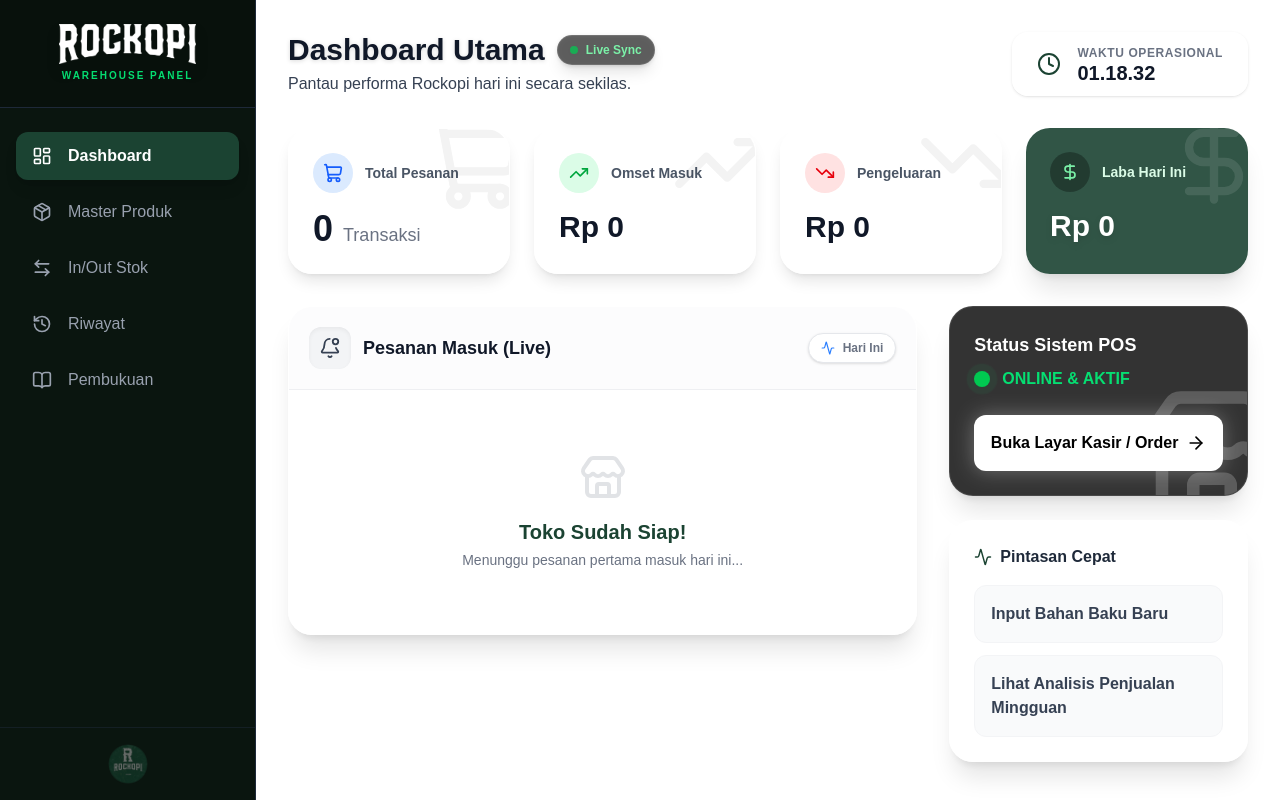
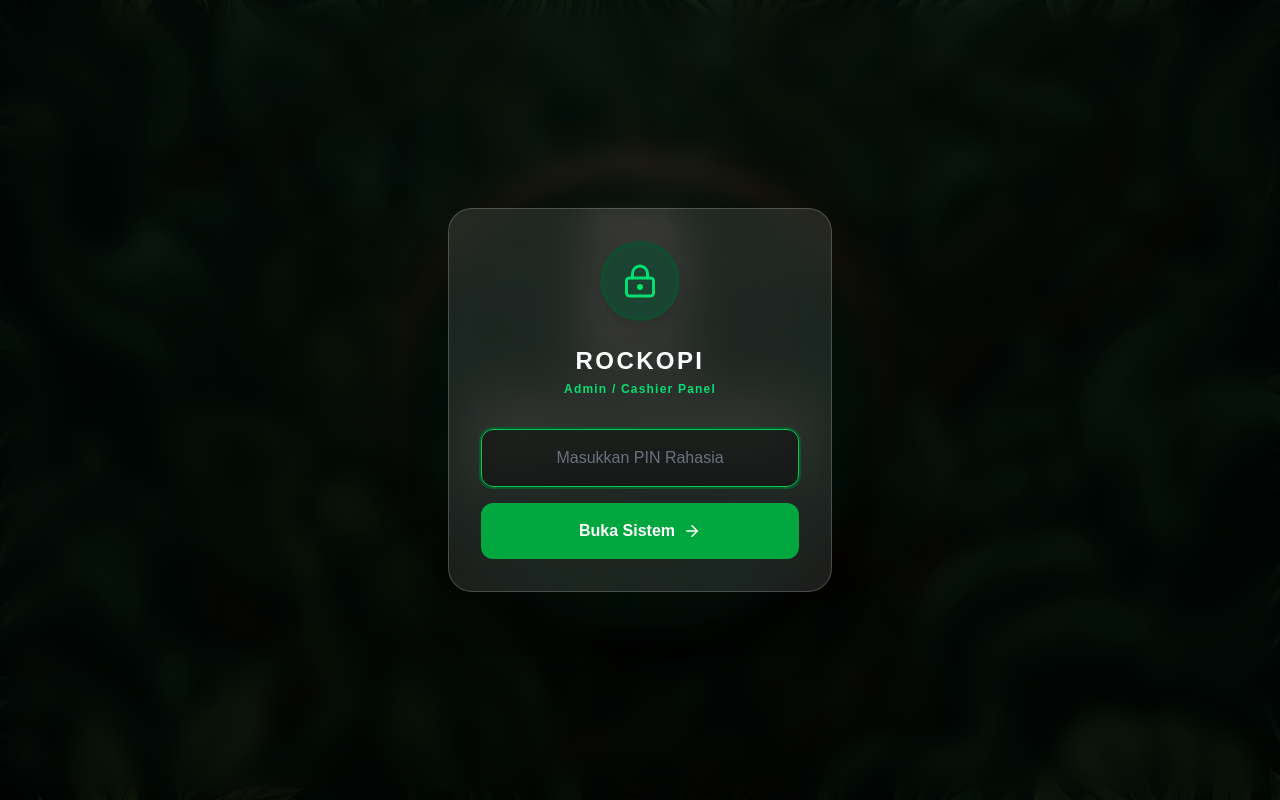
Before and after one commit to jacquilla/rockopi-app, a Next.js app: page / in a window 1280 px wide. Built offline with nearby package versions, Linux system fonts and the light colour scheme.

Commit message:
settings dan passwords

```diff
--- a/app/(admin)/layout.tsx
+++ b/app/(admin)/layout.tsx
@@ -1,5 +1,6 @@
 "use client";
 
+import { useState, useEffect } from "react";
 import Link from "next/link";
 import { usePathname } from "next/navigation";
 import {
@@ -8,15 +9,19 @@ import {
   ArrowLeftRight,
   History,
   BookOpen,
+  LockKeyhole,
+  ArrowRight,
+  Settings,
 } from "lucide-react";
 import "../globals.css";
 
 const menuItems = [
   { name: "Dashboard", path: "/", icon: LayoutDashboard },
-  { name: "Master Produk", path: "/products", icon: Package }, // Jalur sudah diperbaiki ke /products
+  { name: "Master Produk", path: "/products", icon: Package },
   { name: "In/Out Stok", path: "/transactions", icon: ArrowLeftRight },
   { name: "Riwayat", path: "/logs", icon: History },
   { name: "Pembukuan", path: "/finance", icon: BookOpen },
+  { name: "Pengaturan", path: "/settings", icon: Settings }, // MENU BARU
 ];
 
 export default function RootLayout({
@@ -27,14 +32,86 @@ export default function RootLayout({
   const pathname = usePathname();
   const isCustomerPage = pathname === "/order";
 
+  const [isAuthenticated, setIsAuthenticated] = useState(false);
+  const [pinCode, setPinCode] = useState("");
+  const [isChecking, setIsChecking] = useState(true);
+
+  useEffect(() => {
+    const loggedIn = sessionStorage.getItem("rockopi_auth_pin");
+    if (loggedIn === "true") {
+      setIsAuthenticated(true);
+    }
+    setIsChecking(false);
+  }, []);
+
+  const handleLogin = (e: React.FormEvent) => {
+    e.preventDefault();
+
+    // MENGAMBIL PIN DARI DATABASE LOKAL (DEFAULT: 123456 JIKA BELUM DISET)
+    const savedPin = localStorage.getItem("rockopi_admin_pin") || "123456";
+
+    if (pinCode === savedPin) {
+      setIsAuthenticated(true);
+      sessionStorage.setItem("rockopi_auth_pin", "true");
+    } else {
+      alert("Akses Ditolak! PIN yang Anda masukkan salah.");
+      setPinCode("");
+    }
+  };
+
+  if (isChecking) {
+    return (
+      <html lang="en">
+        <body className="bg-[#0a150f]"></body>
+      </html>
+    );
+  }
+
   return (
     <html lang="en">
       <body className="bg-gray-50">
+        {!isCustomerPage && !isAuthenticated ? (
+          <div className="min-h-screen bg-[#0a150f] flex flex-col items-center justify-center p-4 bg-[url('/bg-rockopi.avif')] bg-cover bg-center">
+            <div className="absolute inset-0 bg-black/80 backdrop-blur-md z-0"></div>
+
+            <div className="relative z-10 w-full max-w-sm bg-white/10 backdrop-blur-xl p-8 rounded-3xl shadow-2xl border border-white/20 flex flex-col items-center text-center">
+              <div className="w-20 h-20 bg-[#1B4332] rounded-full flex items-center justify-center mb-6 shadow-lg border-4 border-green-900/50">
+                <LockKeyhole size={36} className="text-green-400" />
+              </div>
+
+              <h1 className="text-2xl font-black tracking-widest uppercase text-white mb-1">
+                ROCKOPI
+              </h1>
+              <p className="text-xs tracking-widest text-green-400 font-bold mb-8">
+                Admin / Cashier Panel
+              </p>
+
+              <form onSubmit={handleLogin} className="w-full space-y-4">
+                <div>
+                  <input
+                    type="password"
+                    value={pinCode}
+                    onChange={(e) => setPinCode(e.target.value)}
+                    placeholder="Masukkan PIN Rahasia"
+                    className="w-full bg-black/40 text-white text-center tracking-[0.5em] font-bold p-4 rounded-xl border border-white/10 focus:border-green-500 focus:ring-2 focus:ring-green-900 outline-none transition-all placeholder:tracking-normal placeholder:font-normal placeholder:text-gray-500"
+                    maxLength={10} // Disesuaikan barangkali owner mau PIN panjang
+                    autoFocus
+                  />
+                </div>
+                <button
+                  type="submit"
+                  className="w-full bg-green-600 hover:bg-green-500 text-white font-bold py-4 rounded-xl transition-transform active:scale-95 flex items-center justify-center gap-2"
+                >
+                  Buka Sistem <ArrowRight size={18} />
+                </button>
+              </form>
+            </div>
+          </div>
+        ) : (
           <div className="flex h-screen overflow-hidden">
-          {/* --- SIDEBAR DESKTOP --- */}
+            {/* SIDEBAR DESKTOP */}
             {!isCustomerPage && (
               <aside className="hidden md:flex flex-col w-64 bg-[#0a150f] text-white border-r border-gray-800 transition-all">
-              {/* Bagian Logo Baru di Halaman Admin */}
                 <div className="p-6 border-b border-gray-800 flex flex-col items-center justify-center bg-black/20">
                   <img
                     src="/logo.png"
@@ -67,22 +144,24 @@ export default function RootLayout({
                   })}
                 </nav>
 
-              {/* Badge Lingkar Kecil di Bawah Sidebar */}
-              <div className="p-4 border-t border-gray-800 flex justify-center opacity-50 hover:opacity-100 transition-opacity">
-                <img
-                  src="/rockopi.png"
-                  alt="Rockopi Badge"
-                  className="w-10 h-10 object-cover rounded-full"
-                />
+                <div className="p-4 border-t border-gray-800">
+                  <button
+                    onClick={() => {
+                      sessionStorage.removeItem("rockopi_auth_pin");
+                      window.location.reload();
+                    }}
+                    className="w-full py-2 text-xs font-bold text-red-400 hover:text-white hover:bg-red-900/50 rounded-lg transition-colors"
+                  >
+                    Kunci Aplikasi (Lock)
+                  </button>
                 </div>
               </aside>
             )}
 
-          {/* --- KONTEN UTAMA --- */}
+            {/* KONTEN UTAMA */}
             <main
               className={`flex-1 overflow-y-auto ${!isCustomerPage ? "pb-20 md:pb-0" : ""}`}
             >
-            {/* Header Mobile dengan Logo (Hanya muncul di HP) */}
               {!isCustomerPage && (
                 <div className="md:hidden bg-[#0a150f] text-white p-4 flex items-center justify-between border-b border-gray-800 sticky top-0 z-40">
                   <img
@@ -90,9 +169,15 @@ export default function RootLayout({
                     alt="Logo Rockopi"
                     className="h-6 object-contain"
                   />
-                <span className="text-[10px] bg-[#1B4332] px-2 py-1 rounded-md font-bold text-green-300">
-                  ADMIN
-                </span>
+                  <button
+                    onClick={() => {
+                      sessionStorage.removeItem("rockopi_auth_pin");
+                      window.location.reload();
+                    }}
+                    className="text-[10px] bg-red-900/80 px-2 py-1 rounded-md font-bold text-red-200 active:scale-95"
+                  >
+                    LOCK
+                  </button>
                 </div>
               )}
               <div className={!isCustomerPage ? "p-4 md:p-8" : ""}>
@@ -100,7 +185,7 @@ export default function RootLayout({
               </div>
             </main>
 
-          {/* --- FLOATING BOTTOM NAVIGATION (MOBILE) --- */}
+            {/* FLOATING BOTTOM NAVIGATION (MOBILE) */}
             {!isCustomerPage && (
               <nav className="md:hidden fixed bottom-0 left-0 right-0 bg-[#0a150f] text-gray-400 border-t border-gray-800 z-50 flex justify-around items-center h-16 pb-safe shadow-[0_-10px_20px_rgba(0,0,0,0.2)]">
                 {menuItems.map((item) => {
@@ -129,6 +214,7 @@ export default function RootLayout({
               </nav>
             )}
           </div>
+        )}
       </body>
     </html>
   );
--- /dev/null
+++ b/app/(admin)/settings/page.tsx
@@ -0,0 +1,137 @@
+"use client";
+
+import { useState } from "react";
+import { Settings, ShieldCheck, KeyRound, Save } from "lucide-react";
+
+export default function SettingsPage() {
+  const [currentPin, setCurrentPin] = useState("");
+  const [newPin, setNewPin] = useState("");
+  const [confirmPin, setConfirmPin] = useState("");
+
+  const handleChangePin = (e: React.FormEvent) => {
+    e.preventDefault();
+
+    // 1. Ambil PIN yang aktif saat ini
+    const savedPin = localStorage.getItem("rockopi_admin_pin") || "123456";
+
+    // 2. Validasi Keamanan
+    if (currentPin !== savedPin) {
+      alert("Gagal! PIN saat ini (Lama) yang Anda masukkan salah.");
+      return;
+    }
+
+    if (newPin !== confirmPin) {
+      alert("Gagal! Konfirmasi PIN baru tidak cocok.");
+      return;
+    }
+
+    if (newPin.length < 4) {
+      alert("Gagal! PIN baru minimal harus terdiri dari 4 karakter.");
+      return;
+    }
+
+    // 3. Simpan PIN Baru
+    localStorage.setItem("rockopi_admin_pin", newPin);
+    alert(
+      "Berhasil! PIN / Password Admin telah diganti.\n\nSimpan PIN baru Anda baik-baik.",
+    );
+
+    // Kosongkan form
+    setCurrentPin("");
+    setNewPin("");
+    setConfirmPin("");
+  };
+
+  return (
+    <div className="space-y-6 max-w-4xl mx-auto">
+      {/* HEADER UTAMA */}
+      <header className="flex items-center gap-3 mb-8">
+        <div className="p-3 bg-white/80 backdrop-blur-sm text-[#1B4332] rounded-lg shadow-sm border border-white/50">
+          <Settings size={24} />
+        </div>
+        <div>
+          <h2 className="text-3xl font-bold text-gray-900 drop-shadow-sm">
+            Pengaturan Sistem
+          </h2>
+          <p className="text-gray-700 font-medium">
+            Manajemen keamanan dan konfigurasi aplikasi.
+          </p>
+        </div>
+      </header>
+
+      {/* KARTU MANAJEMEN PASSWORD */}
+      <div className="bg-white/90 backdrop-blur-xl rounded-3xl shadow-xl border border-white/60 overflow-hidden">
+        <div className="bg-[#1B4332] p-6 text-white flex items-center justify-between">
+          <div>
+            <h3 className="text-xl font-bold flex items-center gap-2">
+              <ShieldCheck size={24} className="text-green-300" />
+              Ganti PIN Keamanan
+            </h3>
+            <p className="text-sm text-green-100/80 mt-1">
+              Ubah kata sandi untuk mengakses dashboard Admin.
+            </p>
+          </div>
+          <KeyRound size={48} className="text-white/20" />
+        </div>
+
+        <form onSubmit={handleChangePin} className="p-6 md:p-8 space-y-6">
+          <div className="space-y-2">
+            <label className="text-sm font-bold text-gray-700">
+              PIN Aktif Saat Ini
+            </label>
+            <input
+              type="password"
+              required
+              value={currentPin}
+              onChange={(e) => setCurrentPin(e.target.value)}
+              placeholder="Masukkan PIN yang sedang digunakan"
+              className="w-full p-4 rounded-xl border border-gray-300 focus:ring-2 focus:ring-[#1B4332] outline-none bg-white/50 tracking-widest font-mono"
+            />
+            <p className="text-xs text-gray-500 italic">
+              *PIN bawaan sistem (default) adalah 123456.
+            </p>
+          </div>
+
+          <div className="grid grid-cols-1 md:grid-cols-2 gap-6 pt-4 border-t border-gray-100">
+            <div className="space-y-2">
+              <label className="text-sm font-bold text-gray-700">
+                Buat PIN Baru
+              </label>
+              <input
+                type="password"
+                required
+                value={newPin}
+                onChange={(e) => setNewPin(e.target.value)}
+                placeholder="Minimal 4 Karakter"
+                className="w-full p-4 rounded-xl border border-gray-300 focus:ring-2 focus:ring-blue-500 outline-none bg-blue-50/30 tracking-widest font-mono text-blue-800"
+              />
+            </div>
+            <div className="space-y-2">
+              <label className="text-sm font-bold text-gray-700">
+                Ulangi PIN Baru
+              </label>
+              <input
+                type="password"
+                required
+                value={confirmPin}
+                onChange={(e) => setConfirmPin(e.target.value)}
+                placeholder="Ketik ulang PIN baru"
+                className="w-full p-4 rounded-xl border border-gray-300 focus:ring-2 focus:ring-blue-500 outline-none bg-blue-50/30 tracking-widest font-mono text-blue-800"
+              />
+            </div>
+          </div>
+
+          <div className="pt-4">
+            <button
+              type="submit"
+              className="w-full md:w-auto bg-[#1B4332] hover:bg-green-900 text-white font-bold py-4 px-8 rounded-xl shadow-lg flex items-center justify-center gap-2 transition-transform active:scale-95"
+            >
+              <Save size={20} />
+              Simpan Perubahan PIN
+            </button>
+          </div>
+        </form>
+      </div>
+    </div>
+  );
+}
```
Lines whose indentation alone changed are shown as unchanged.
